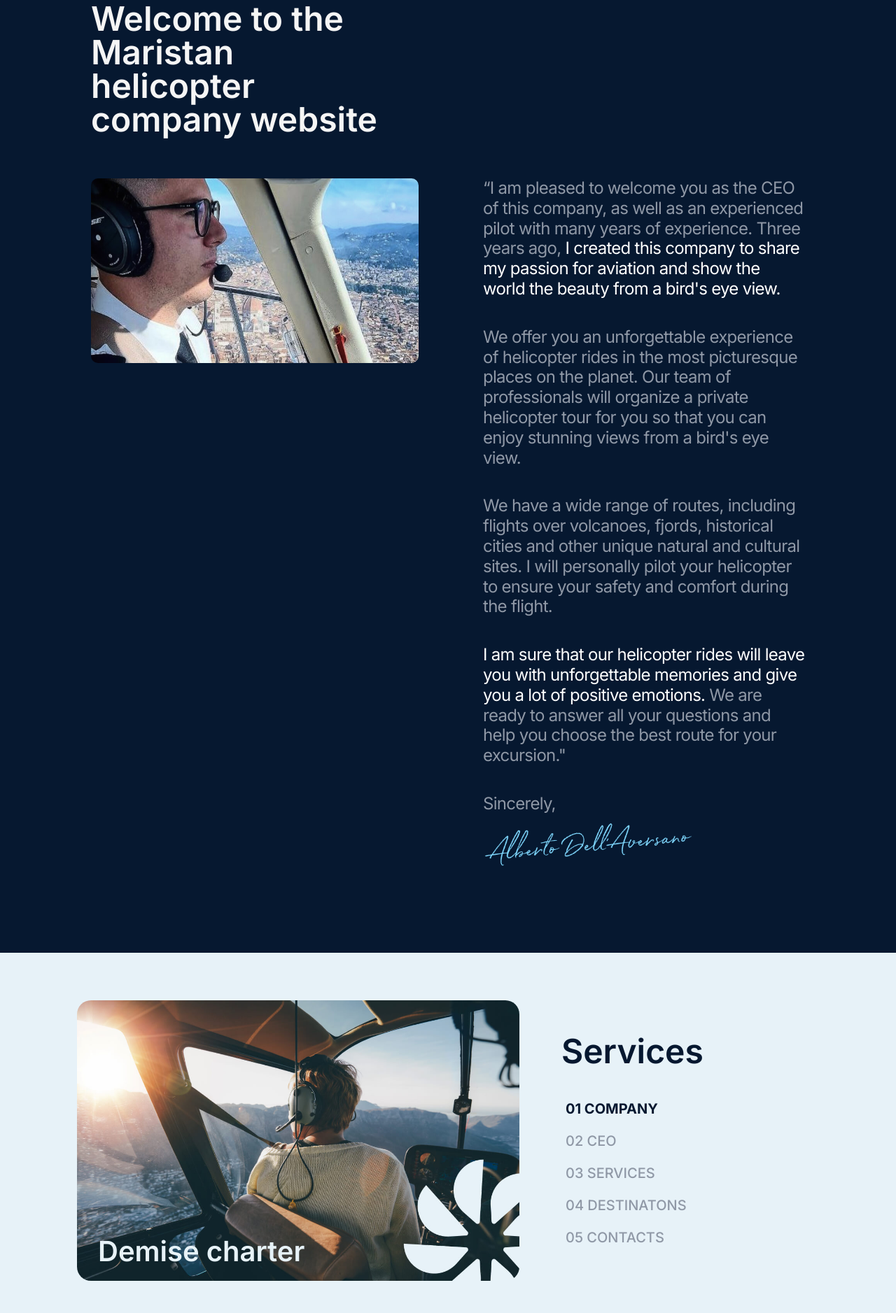
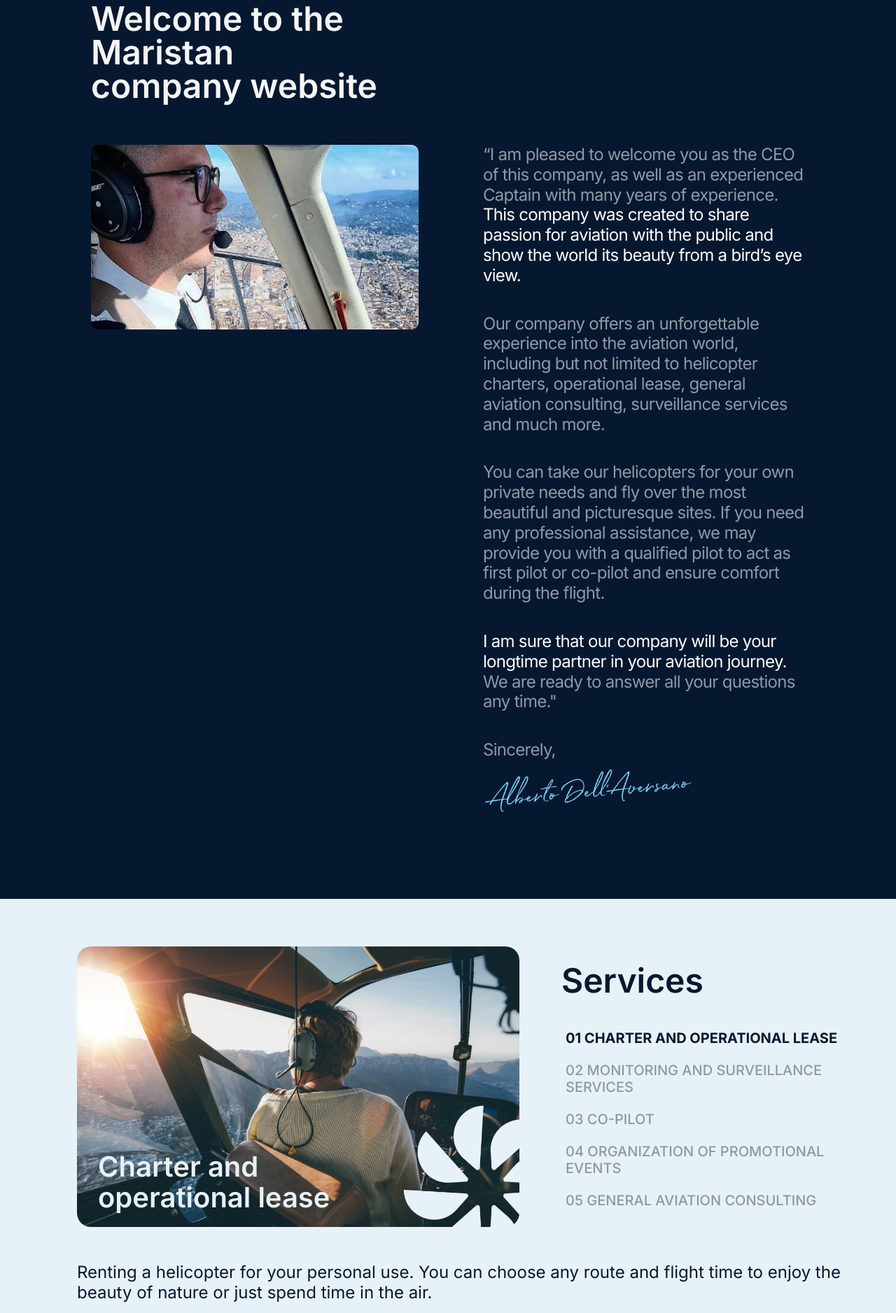
Before and after one commit to ClickOcean/sdgarts, an Astro site: page / in a window 1280 px wide. Shown: the part 920-2797 px from the top of the page at 70% size. Built offline with nearby package versions, Linux system fonts and the light colour scheme; Astro itself is replaced by a stand-in of ours.

Commit message:
Added correct content

```diff
--- a/src/sections/Ceo/Ceo.astro
+++ b/src/sections/Ceo/Ceo.astro
@@ -8,17 +8,17 @@ import SignatureImage from './images/signature.png'
 <section id="ceo" class="ceo">
   <div class="ceo-container">
     <div class="ceo-container__title">
-      <h1 class="ceo-title">Welcome to the Maristan helicopter company website</h1>
+      <h1 class="ceo-title">Welcome to the Maristan company website</h1>
     </div>
     <div class="ceo-container__content">
       <div>
         <Image class="ceo-image" src={PilotImage} alt="" />
       </div>
       <div class="ceo-text">
-        <p>“I am pleased to welcome you as the CEO of this company, as well as an experienced pilot with many years of experience. Three years ago, <span class="ceo-text__main">I created this company to share my passion for aviation and show the world the beauty from a bird's eye view.</span></p>
-        <p>We offer you an unforgettable experience of helicopter rides in the most picturesque places on the planet. Our team of professionals will organize a private helicopter tour for you so that you can enjoy stunning views from a bird's eye view.</p>
-        <p>We have a wide range of routes, including flights over volcanoes, fjords, historical cities and other unique natural and cultural sites. I will personally pilot your helicopter to ensure your safety and comfort during the flight.</p>
-        <p><span class="ceo-text__main">I am sure that our helicopter rides will leave you with unforgettable memories and give you a lot of positive emotions.</span> We are ready to answer all your questions and help you choose the best route for your excursion."</p>
+        <p>“I am pleased to welcome you as the CEO of this company, as well as an experienced Captain with many years of experience. <span class="ceo-text__main">This company was created to share passion for aviation with the public and show the world its beauty from a bird’s eye view.</span></p>
+        <p>Our company offers an unforgettable experience into the aviation world, including but not limited to helicopter charters, operational lease, general aviation consulting, surveillance services and much more.</p>
+        <p>You can take our helicopters for your own private needs and fly over the most beautiful and picturesque sites. If you need any professional assistance, we may provide you with a qualified pilot to act as first pilot or co-pilot and ensure comfort during the flight.</p>
+        <p><span class="ceo-text__main">I am sure that our company will be your longtime partner in your aviation journey.</span>  We are ready to answer all your questions any time."</p>
         <div>
           <span class="ceo-subtitle">Sincerely,</span>
           <Image class="ceo-text__image" src={SignatureImage} alt="" />
--- a/src/sections/Company/Company.md
+++ b/src/sections/Company/Company.md
@@ -1,4 +1,4 @@
 ---
-title: 'Welcome aboard our helicopter company!'
-description: 'We offer a wide range of services to meet all your needs.'
+title: 'Welcome aboard our company!'
+description: 'We offer a wide range of services to meet all your needs. Our team consists of experienced pilots and specialists who are ready to perform any task at the highest level.'
 ---
--- a/src/sections/Footer/Footer.astro
+++ b/src/sections/Footer/Footer.astro
@@ -12,7 +12,7 @@ import Logo from './images/big-logo.svg'
         <p class="footer-header__description">We guarantee high quality service and unforgettable impressions</p>
         <div class="footer-links">
           <a class="footer-links__item" href="tel:+000 00 000 000">+000 00 000 000</a>
-          <a class="footer-links__item" href="mailto:mail@company.com">mail@company.com</a>
+          <a class="footer-links__item" href="mailto:Info@maristanheli.com">Info@maristanheli.com</a>
         </div>
       </div>
     </div>
--- a/src/sections/Services/Services.astro
+++ b/src/sections/Services/Services.astro
@@ -44,11 +44,11 @@ import PromotionalImage from './images/promotional.jpg'
       </ul>
     </div>
     <div class="services__description">
-      <p id="demiseDescription" style="display: block;">Demise Charter is a helicopter rental service that allows customers to take full control of the aircraft for a certain period of time. Within this service, the customer gets the right to fly the helicopter themselves or hire a pilot for specific tasks.<br> The special feature of Demise Charter is that the customer takes full possession of helicopter for the rental period. This means that they can use the helicopter for any purpose, including commercial transportation, tourist excursions, medical missions and other activities. The customer only pays the rental cost and additional costs, such as fuel and pilot services (if necessary).<br> Demise Charter is suitable for those who need regular helicopter flights and want to have complete freedom of action without having to buy their own helicopter.<br> It may also be of interest to companies engaged in aerial work, as it allows you to reduce the costs of maintaining your own fleet of aircraft. Our company offers services for hiring professional pilots to fly your helicopters.<br> We guarantee safety and comfort during the flight, as well as a high level of professionalism of our pilots. Our pilots have extensive experience in various conditions and are ready to perform any task you set for them.</p>
-      <p id="cargoDescription" style="display: none;">Our company offers services for the transportation of small cargo and documents using helicopters. We guarantee fast and reliable delivery of your goods or documents to any point on the continent.<br> Our team of professionals is always ready to help you choose the best route and provide advice on any issues related to cargo transportation.</p>
-      <p id="monitoringDescription" style="display: none;">Our company offers monitoring and surveillance services for various objects using helicopters.<br> We specialize in performing tasks in the field of industrial, agricultural, environmental monitoring and other similar needs.<br> We can monitor in real time, which allows us to quickly respond to any changes or threats. We work with various clients, including industrial enterprises, agricultural companies, environmental organizations and government agencies. We are ready to provide an individual approach to each client and develop the best solution for their needs.</p>
-      <p id="safetyDescription" style="display: none;">Our company offers "safety co-pilot" services for aspiring certified private pilots who need practice in general or specific flight conditions.<br> We provide experienced pilot instructors who will help you improve your skills and acquire the necessary flight hours.<br> Our services include both theoretical training and practical lessons on helicopters. We offer an individual approach to each client and develop a flight program that meets their needs and level of training.</p>
-      <p id="promotionalDescription" style="display: none;">Our company offers services for organizing promotional events using helicopters. We can help you attract attention to your brand or product using the unique capabilities of helicopters.<br> We provide helicopters of various types and sizes to fit your needs and budget. You can use a helicopter to transfer guests, conduct photo shoots or even fly at altitude for a better view of the area.<br> Our experienced pilots and event organizers will help you plan and carry out a promotional event at the highest level. We can also offer additional services such as catering, music and decorations. To order the service, simply contact us by phone or through our website. We guarantee high quality service and unforgettable impressions from your advertising event.</p>
+      <p id="demiseDescription" style="display: block;">Renting a helicopter for your personal use. You can choose any route and flight time to enjoy the beauty of nature or just spend time in the air.</p>
+      <p id="cargoDescription" style="display: none;">We provide monitoring and surveillance services for various objects using helicopters. This can be useful for monitoring construction, agriculture or environmental protection.</p>
+      <p id="monitoringDescription" style="display: none;">For your comfort during the flight, we also offer the services of a first pilot or second pilot to be on board the aircraft and assist in your needs.</p>
+      <p id="safetyDescription" style="display: none;"> If you want to feel completely safe during the flight, we offer the services of a second pilot who will monitor the safety of the flight.</p>
+      <p id="promotionalDescription" style="display: none;">Our employees have significant experience in aircraft management and operation questions which may be used to solve all your aircraft related issues.</p>
     </div>
   </div>
 </section>
--- a/src/sections/Services/Services.md
+++ b/src/sections/Services/Services.md
@@ -1,15 +1,15 @@
 ---
 title: 'Services'
 
-caption_one: 'Demise charter'
-caption_two: 'Cargo transportation'
-caption_three: 'Monitoring and surveillance'
-caption_four: 'Safety co-pilot'
-caption_five: 'Promotional events'
+caption_one: 'Charter and operational lease'
+caption_two: 'Monitoring and surveillance services'
+caption_three: 'Co-pilot'
+caption_four: 'Organization of promotional events'
+caption_five: 'General aviation consulting'
 
-link_one: '01 Company'
-link_two: '02 CEO'
-link_three: '03 Services'
-link_four: '04 Destinatons'
-link_five: '05 Contacts'
+link_one: '01 Charter and operational lease'
+link_two: '02 Monitoring and surveillance services'
+link_three: '03 Co-pilot'
+link_four: '04 Organization of promotional events'
+link_five: '05 General aviation consulting'
 ---
--- a/src/sections/Services/Services.scss
+++ b/src/sections/Services/Services.scss
@@ -89,6 +89,7 @@
     font-weight: 500;
     letter-spacing: 10%;
     text-transform: uppercase;
+    text-align: left;
     color: #8F98A6;
     background-color: inherit;
     border: none;
```
